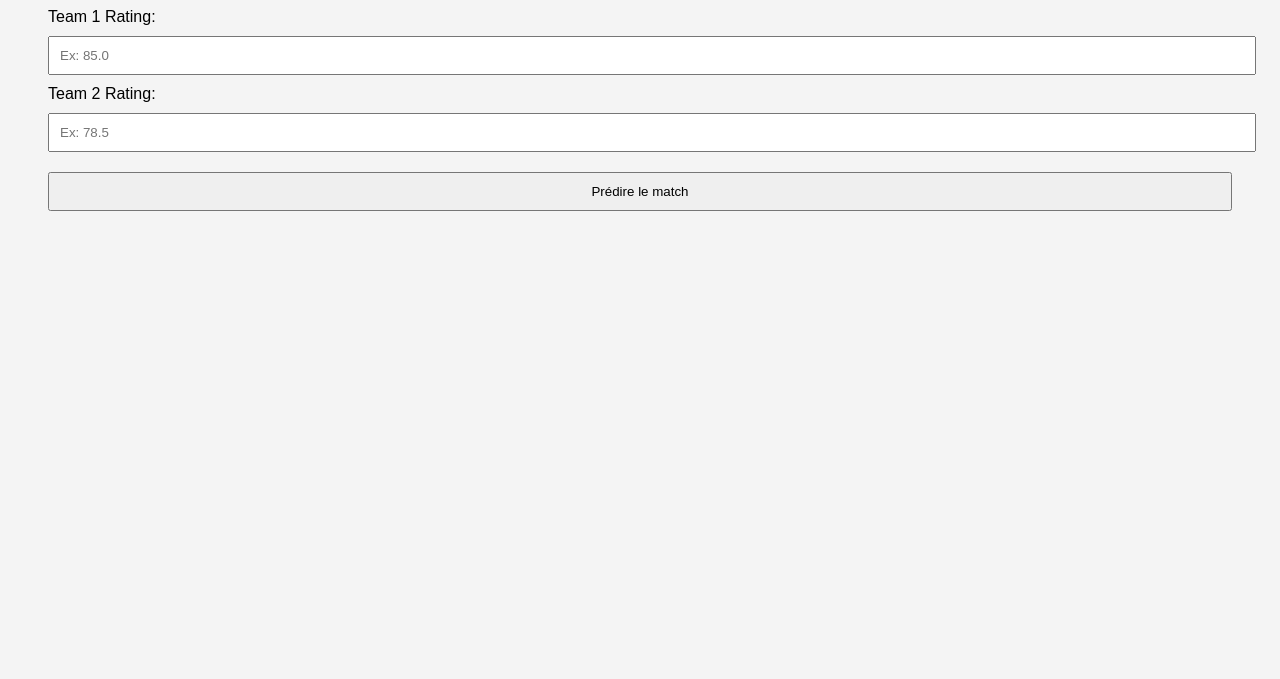
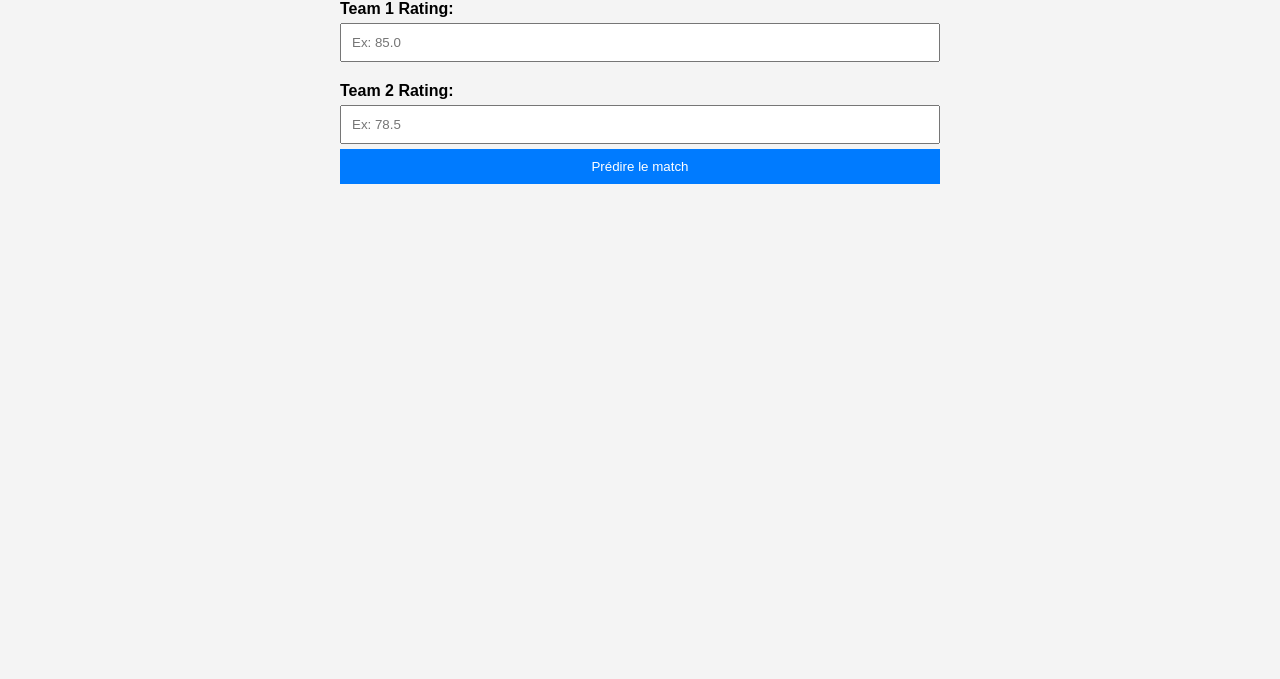
Before and after one commit to Cheick07/cheick-ai-bot, a plain HTML site: page index.html in a window 1280 px wide. Shown: the part 121-800 px from the top of the page. Drawn offline with Linux system fonts and the light colour scheme.

Commit message:
Frontend connecté et corrigé

```diff
--- a/index.html
+++ b/index.html
@@ -4,34 +4,87 @@
   <meta charset="UTF-8">
   <title>Cheick AI Bot</title>
   <style>
-    body { font-family: Arial; padding: 40px; background: #f4f4f4; }
-    h1 { color: #333; }
-    input, button { padding: 10px; margin: 10px 0; width: 100%; }
-    #result { margin-top: 20px; font-weight: bold; }
+    body {
+      font-family: Arial;
+      padding: 40px;
+      background: #f4f4f4;
+      max-width: 600px;
+      margin: auto;
+    }
+    h1 {
+      color: #333;
+      text-align: center;
+    }
+    label {
+      font-weight: bold;
+      display: block;
+      margin-top: 20px;
+    }
+    input, button {
+      padding: 10px;
+      margin-top: 5px;
+      width: 100%;
+      box-sizing: border-box;
+    }
+    button {
+      background-color: #007bff;
+      color: white;
+      border: none;
+      cursor: pointer;
+    }
+    button:hover {
+      background-color: #0056b3;
+    }
+    #resultat {
+      margin-top: 30px;
+      font-size: 1.2em;
+      font-weight: bold;
+      color: #222;
+      text-align: center;
+    }
   </style>
 </head>
 <body>
   <h1>Bienvenue sur l'API de Cheick 🎯</h1>
-  <label>Team 1 Rating:</label>
+
+  <label for="team1">Team 1 Rating:</label>
   <input type="number" id="team1" placeholder="Ex: 85.0">
-  <label>Team 2 Rating:</label>
+
+  <label for="team2">Team 2 Rating:</label>
   <input type="number" id="team2" placeholder="Ex: 78.5">
-  <button onclick="predict()">Prédire le match</button>
-  <div id="result"></div>
+
+  <button onclick="envoyerPrediction()">Prédire le match</button>
+
+  <div id="resultat"></div>
 
   <script>
-    async function predict() {
+    function envoyerPrediction() {
       const team1 = parseFloat(document.getElementById("team1").value);
       const team2 = parseFloat(document.getElementById("team2").value);
 
-      const response = await fetch("https://cheick-ai-bot-5.onrender.com/predict", {
+      if (isNaN(team1) || isNaN(team2)) {
+        document.getElementById("resultat").innerText = "Veuillez entrer deux notes valides.";
+        return;
+      }
+
+      fetch("https://cheick-ai-bot-5.onrender.com/predict", {
         method: "POST",
-        headers: { "Content-Type": "application/json" },
-        body: JSON.stringify({ team_1_rating: team1, team_2_rating: team2 })
+        headers: {
+          "Content-Type": "application/json"
+        },
+        body: JSON.stringify({
+          team_1_rating: team1,
+          team_2_rating: team2
+        })
+      })
+      .then(response => response.json())
+      .then(data => {
+        document.getElementById("resultat").innerText = "Résultat : " + data.result;
+      })
+      .catch(error => {
+        console.error("Erreur API :", error);
+        document.getElementById("resultat").innerText = "Erreur de prédiction.";
       });
-
-      const data = await response.json();
-      document.getElementById("result").innerText = "Résultat : " + data.prediction;
     }
   </script>
 </body>
```
